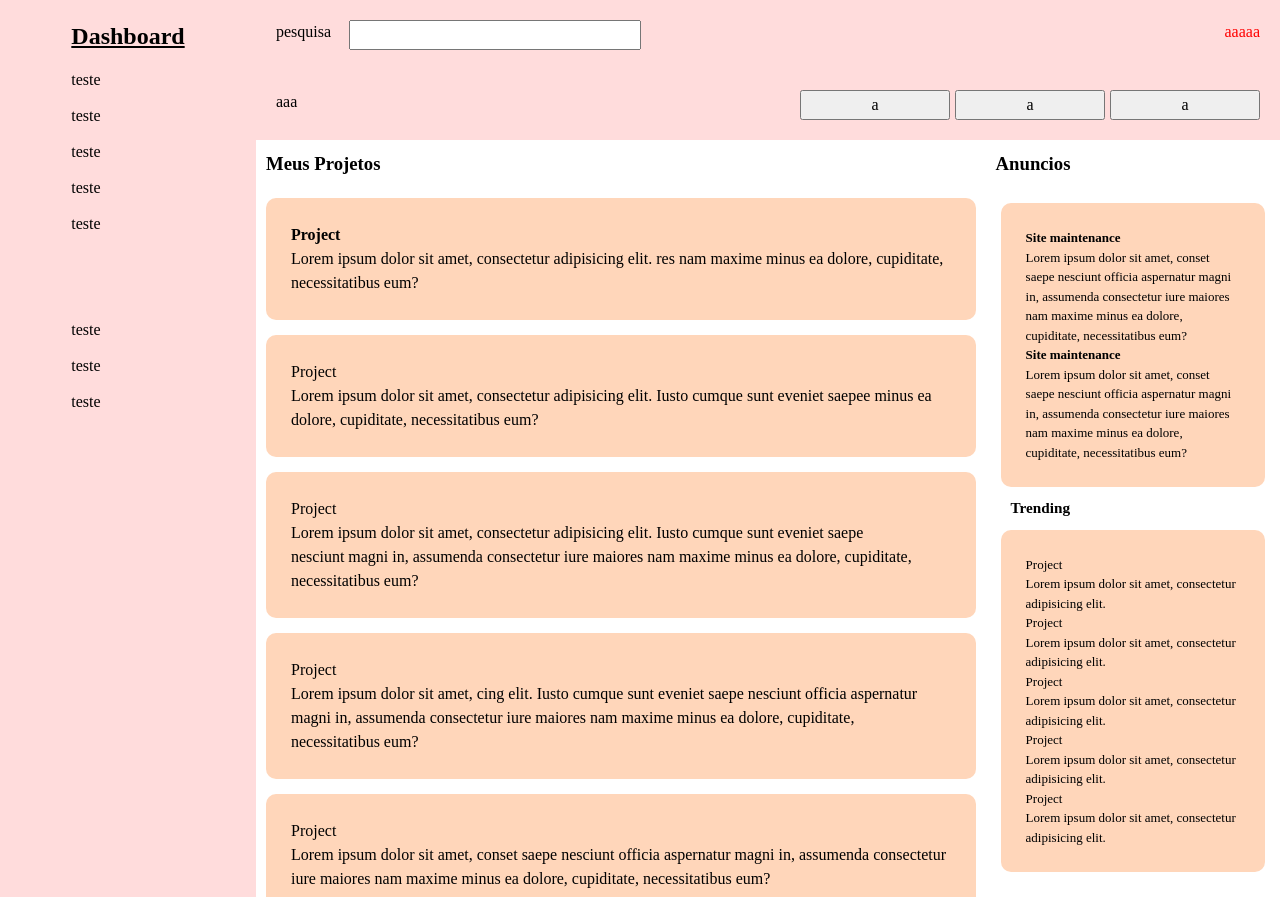
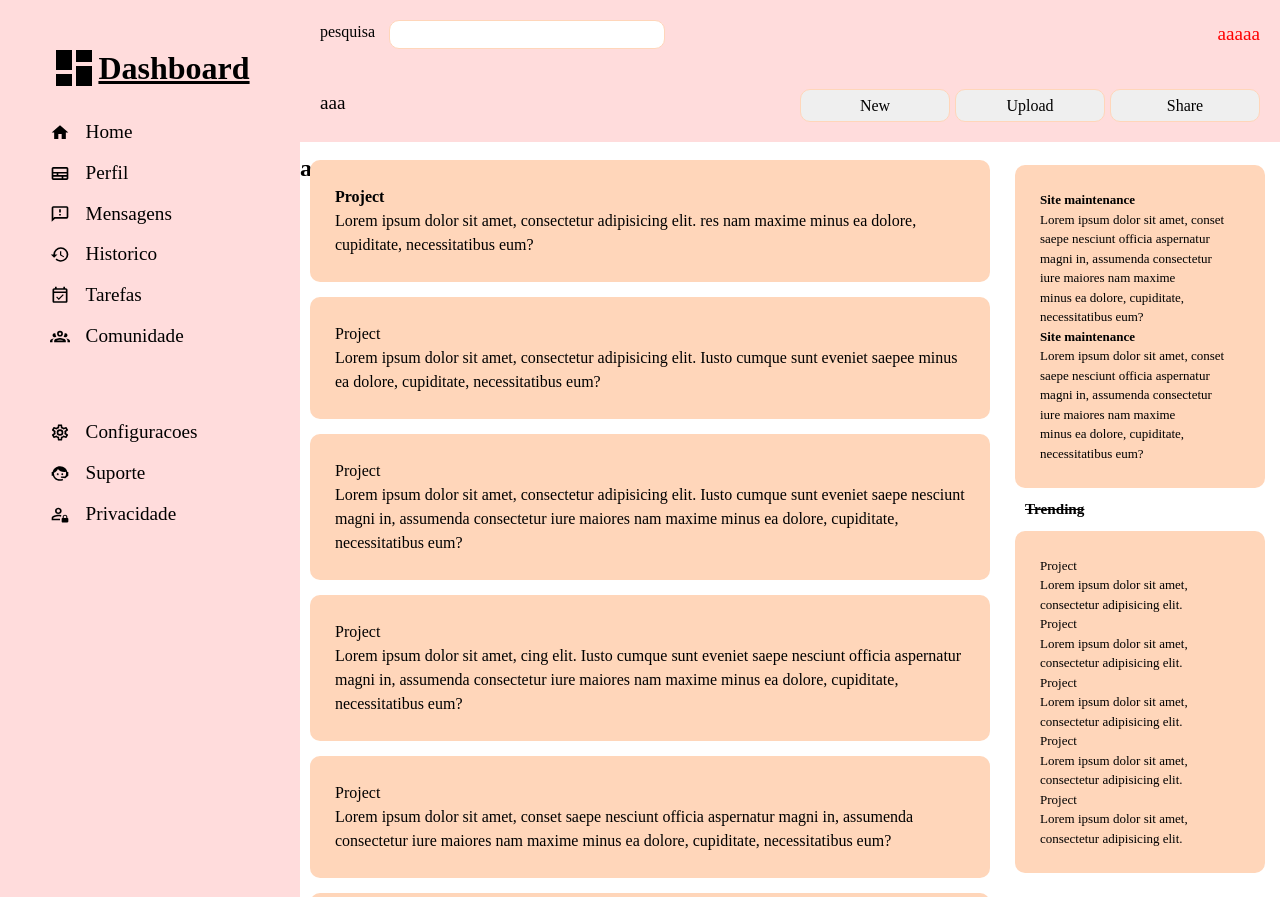
Before and after one commit to Blastonn/Admin-dashboard, a plain HTML site: page index.html in a window 1280 px wide. Shown: the top 897 px of the page. Drawn offline with Linux system fonts and the light colour scheme.

Commit message:
Feat- Adicionar icones na sidebar e realinhar cards
Adicionado os icones especificos para cada opcao
junto de uma mudanca nos tamanhos dos cards, para
a adequacao a mais tipos de tela.

```diff
--- a/index.html
+++ b/index.html
@@ -17,29 +17,49 @@
                 </ul>
                 <ul class="menu-links">
                     <li>aaa</li>
-                    <button>a</button>
-                    <button>a</button>
-                    <button>a</button>
+                    <button>New</button>
+                    <button>Upload</button>
+                    <button>Share</button>
                 </ul>
             </nav>
         </header>
         <aside class="side-bar">
-            <h1>Dashboard</h1>
-            <ul>
-                <li>teste</li>
-                <li>teste</li>
-                <li>teste</li>
-                <li>teste</li>
-                <li>teste</li>
+            <h1 class="titulo-dash">
+                <img src="icons/view-dashboard.svg" alt="dash">Dashboard
+            </h1>
+            <ul class="menu-opcoes">
+                <li>
+                    <img src="icons/home.svg" alt="home">Home
+                </li>
+                <li>
+                    <img src="icons/id-card.svg" alt="id-card">Perfil
+                </li>
+                <li>
+                    <img src="icons/message-alert-outline.svg" alt="msg">Mensagens
+                </li>
+                <li>
+                    <img src="icons/history.svg" alt="history">Historico
+                </li>
+                <li>
+                    <img src="icons/calendar-check-outline.svg" alt="tasks">Tarefas
+                </li>
+                <li>
+                    <img src="icons/account-group-outline.svg" alt="comunidade">Comunidade
+                </li>
             </ul>
-            <ul>
-                <li>teste</li>
-                <li>teste</li>
-                <li>teste</li>
+            <ul class="menu-opcoes">
+                <li>
+                    <img src="icons/cog-outline.svg" alt="config"> Configuracoes
+                </li>
+                <li>
+                    <img src="icons/face-agent.svg" alt="support">Suporte
+                </li>
+                <li>
+                    <img src="icons/account-lock-outline.svg" alt="privacidade">Privacidade
+                </li>
             </ul>
         </aside>
-    <section>
-        <h3>Meus Projetos</h3>
+        <h2>a</h2>
 
         <div class="container-card">
             <div class="card">
@@ -93,9 +113,6 @@
                     eum?</p>
             </div>
         </div>
-    </section>
-    <section>
-            <h3>Anuncios</h3>
             <aside class="anuncios-card">
                 <div class="card">
                     <p><strong>Site maintenance</strong></p>
@@ -121,7 +138,6 @@
                     <p>Lorem ipsum dolor sit amet, consectetur adipisicing elit. </p>
                 </div>
             </aside>
-    </section>
     </div>
 </body>
 </html>
--- a/style.css
+++ b/style.css
@@ -36,29 +36,31 @@ h1, h2, h3, h4, h5, h6 {
     isolation: isolate;
 }
 
-h1{
-    text-decoration: underline;
-}
 
 .container{
     display: grid;
-    grid-template-columns: 20% 57%;
+    grid-template-columns: minmax(250px, 300px) 1fr 0.4fr;
+    grid-template-rows: 150px 1fr;
 
 }
 
 
 .side-bar{
     display: grid;
-    grid-template-rows: 50px 250px;
+    grid-template-rows: 100px 300px;
     justify-content: center;
     padding: 18px;
     background-color: #FFDCDC;
     grid-column: 1;
-    height: auto;
-    grid-row: 1 / 4;
+    width: max(250px,100%);
+    height: max(100vh,100%);
+    grid-row: 1 / 3 ;
+
 }
 
 h2{
+    grid-column: 2;
+    grid-row: 2;
     font-size: 1.5rem;
 }
 .side-bar > ul{
@@ -114,6 +116,27 @@ h2{
 input{
     display: flex;
     grid-column: 2;
+    border-radius: 10px;
+    border: 1px solid #FFD6BA;
+}
+
+button{
+    border-radius: 10px;
+    border: 1px solid #FFD6BA;
+    height: 2.1rem;
+
+}
+
+h1{
+    display: flex;
+    align-items: center;
+    text-decoration: underline;
+    font-size: clamp(1.5rem, 3rem, 2rem);
+}
+
+h1 > img{
+    display: inline-flex;
+    width: clamp(1.5rem, 3rem, 3rem);
 }
 
 .container-card{
@@ -121,8 +144,8 @@ input{
     grid-template-columns: repeat(auto-fit, minmax(350px, 1fr));
     gap: 15px;
     padding: 10px;
-
-    justify-items: flex-start;
+    grid-column: 2;
+    grid-row: 2 / 3;
 
 }
 
@@ -147,6 +170,23 @@ input{
 h3{
     align-self: center;
     text-align: justify;
+    text-decoration: line-through;
     padding: 10px;
     grid-row: 1;
 }
+
+.menu-opcoes > li{
+    display: inline-flex;
+    gap: 1rem;
+}
+
+
+
+li{
+    font-size: clamp(0.5rem, 1.2rem, 3rem);
+}
+
+img{
+    width: clamp(0.4rem, 1.2rem, 3rem);
+
+}
```
Also changed, not shown: icons/account-group-outline.svg (added), icons/account-lock-outline.svg (added), icons/calendar-check-outline.svg (added), icons/cog-outline.svg (added), icons/face-agent.svg (added), icons/history.svg (added), icons/home.svg (added), icons/id-card.svg (added), icons/message-alert-outline.svg (added), icons/view-dashboard.svg (added).
